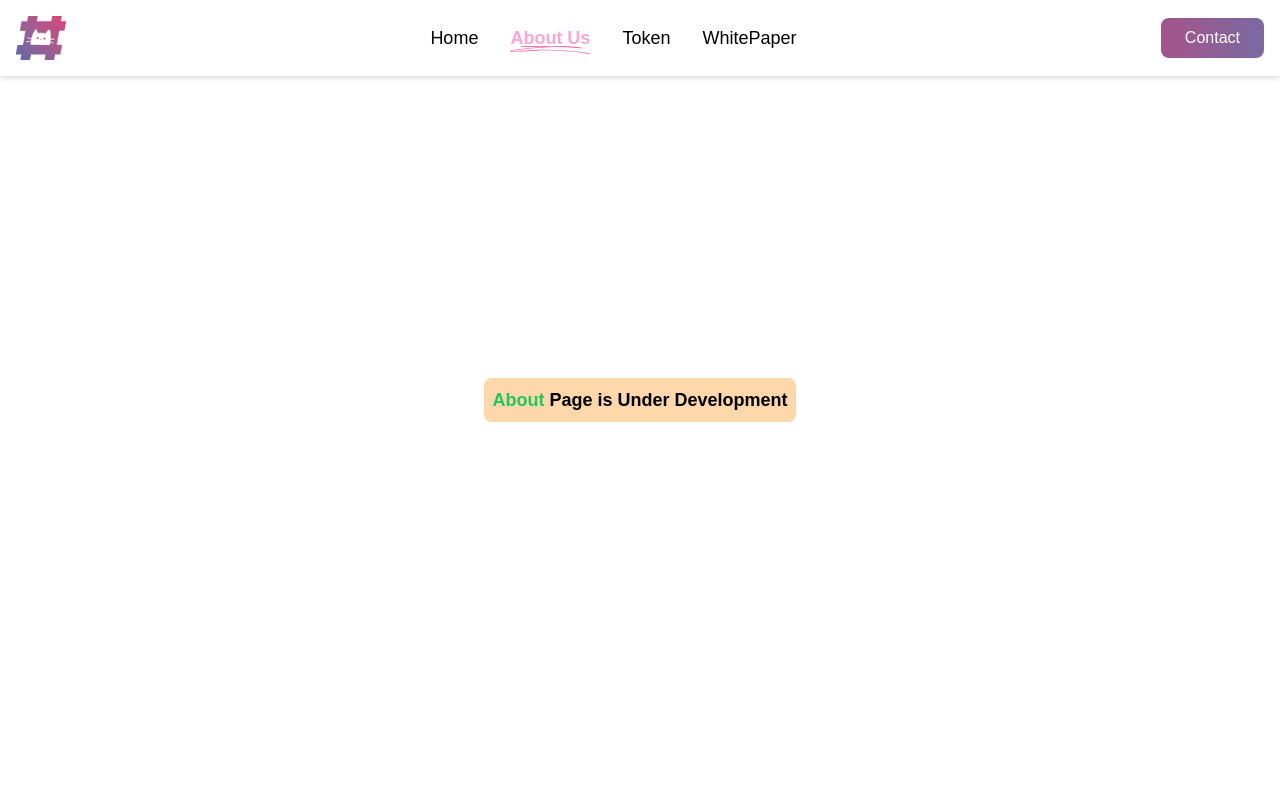
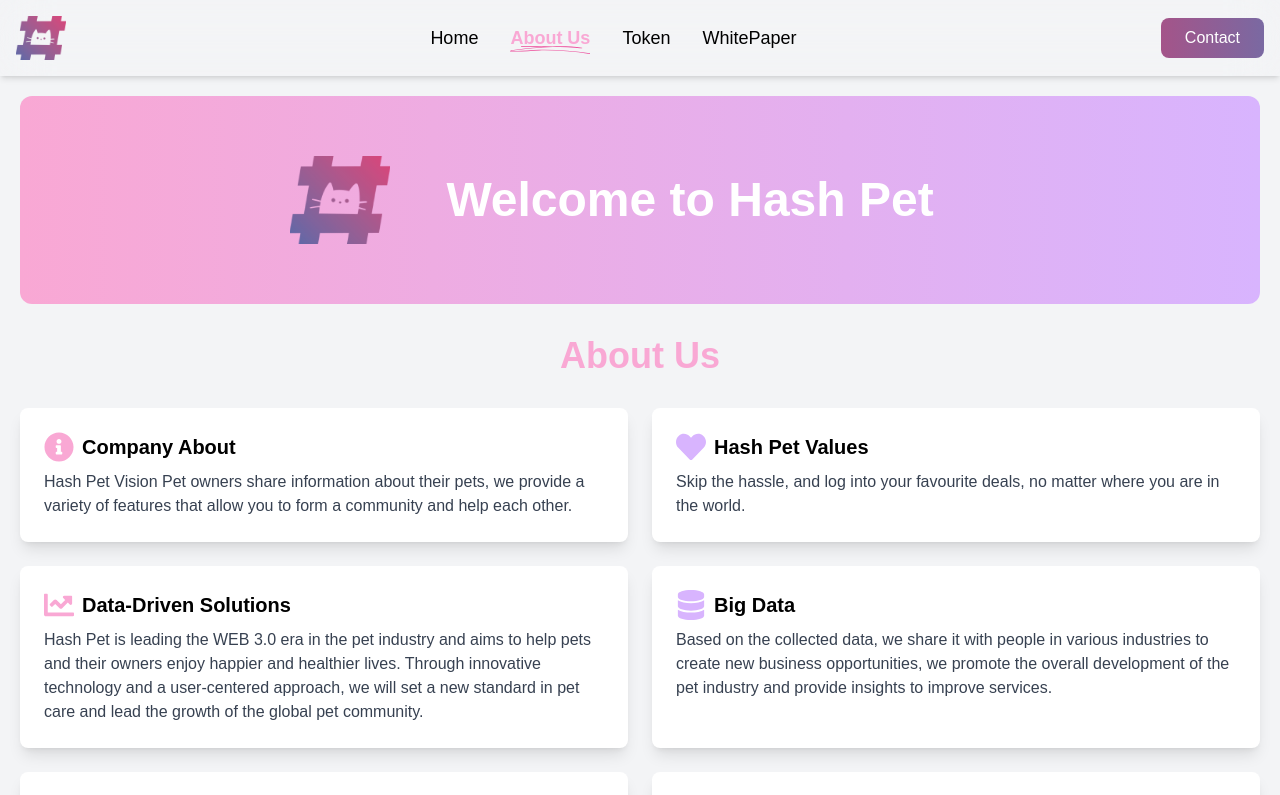
Before and after one commit to Souravhere/hashpet, a Next.js app: page /about in a window 1280 px wide. Shown: the top 795 px of the page. Built offline with nearby package versions, Linux system fonts and the light colour scheme.

Commit message:
about page create and updated

```diff
--- a/src/app/about/page.tsx
+++ b/src/app/about/page.tsx
@@ -1,11 +1,98 @@
-import React from 'react'
+"use client"
+import React from 'react';
+import Image from 'next/image';
+import { motion } from 'framer-motion';
+import { FaInfoCircle, FaHeart, FaChartLine, FaDatabase, FaUsers, FaLeaf } from 'react-icons/fa';
 
-function page() {
+const aboutSections = [
+  {
+    title: "Company About",
+    content: "Hash Pet Vision\nPet owners share information about their pets, we provide a variety of features that allow you to form a community and help each other.",
+    icon: <FaInfoCircle className="text-pink-300 text-3xl mb-2" />
+  },
+  {
+    title: "Hash Pet Values",
+    content: "Skip the hassle, and log into your favourite deals, no matter where you are in the world.",
+    icon: <FaHeart className="text-purple-300 text-3xl mb-2" />
+  },
+  {
+    title: "Data-Driven Solutions",
+    content: "Hash Pet is leading the WEB 3.0 era in the pet industry and aims to help pets and their owners enjoy happier and healthier lives. Through innovative technology and a user-centered approach, we will set a new standard in pet care and lead the growth of the global pet community.",
+    icon: <FaChartLine className="text-pink-300 text-3xl mb-2" />
+  },
+  {
+    title: "Big Data",
+    content: "Based on the collected data, we share it with people in various industries to create new business opportunities, we promote the overall development of the pet industry and provide insights to improve services.",
+    icon: <FaDatabase className="text-purple-300 text-3xl mb-2" />
+  },
+  {
+    title: "Community Activation",
+    content: "We build a social network where users can share experiences and information related to pets, help each other, and grow.",
+    icon: <FaUsers className="text-pink-300 text-3xl mb-2" />
+  },
+  {
+    title: "Sustainable Development & Social Responsibility",
+    content: "Hash Pet attaches importance to sustainable development and social responsibility. We fulfill our social responsibilities by protecting abandoned animals, improving companion animal welfare, creating a fair trade environment, and cooperating with the local community. Through these efforts, we provide a sustainable future for both pets and their owners, and lead the development of the pet industry.",
+    icon: <FaLeaf className="text-purple-300 text-3xl mb-2" />
+  }
+];
+
+const HeroSection = () => {
   return (
-    <div className="w-full h-screen flex items-center justify-center">
-        <h1 className="block text-center text-lg font-semibold bg-orange-200 p-2 rounded-lg"><span className='text-green-500'>About</span> Page is Under Development</h1>
+    <div className="relative w-full h-52 flex items-center justify-center bg-gradient-to-r from-pink-300 to-purple-300 rounded-xl p-5">
+    <motion.div
+      className="relative w-auto flex items-center justify-end h-full"
+      initial={{ opacity: 0 }}
+      animate={{ opacity: 1 }}
+      transition={{ duration: 0.5 }}
+    >
+      <Image
+        src="/logo.png"
+        alt="Welcome to Hash Pet"
+        width={100}
+        height={100}
+      />
+    </motion.div>
+    <div className="w-1/2 h-full flex items-center justify-center text-white">
+      <motion.h1
+        className="sm:text-5xl text-3xl font-bold text-center"
+        initial={{ opacity: 0, x: 20 }}
+        animate={{ opacity: 1, x: 0 }}
+        transition={{ duration: 0.5 }}
+      >
+        Welcome to Hash Pet
+      </motion.h1>
     </div>
-  )
+  </div>
+  );
+};
+
+const page = () => {
+  return (
+    <div className="w-full h-fit flex flex-col items-center justify-center bg-gray-100 p-5 py-24">
+      <HeroSection />
+      <h1 className="text-4xl font-bold mb-8 text-center mt-8">
+        <span className='text-pink-300'>About Us</span>
+      </h1>
+      <div className="grid grid-cols-1 md:grid-cols-2 gap-6">
+        {aboutSections.map((section, index) => (
+          <motion.div
+            key={index}
+            className="bg-white p-6 rounded-lg shadow-lg hover:shadow-xl transition-shadow duration-300"
+            initial={{ opacity: 0, y: 20 }}
+            animate={{ opacity: 1, y: 0 }}
+            transition={{ duration: 0.5, delay: index * 0.2 }}
+          >
+            <div className="flex items-center">
+              {section.icon}
+              <h2 className="text-xl font-semibold mb-2 ml-2">{section.title}</h2>
+            </div>
+            <p className="text-gray-700">{section.content}</p>
+          </motion.div>
+        ))}
+      </div>
+    </div>
+  );
 }
 
-export default page
+export default page;
```
Also changed, not shown: public/about-img-1.png (added).
